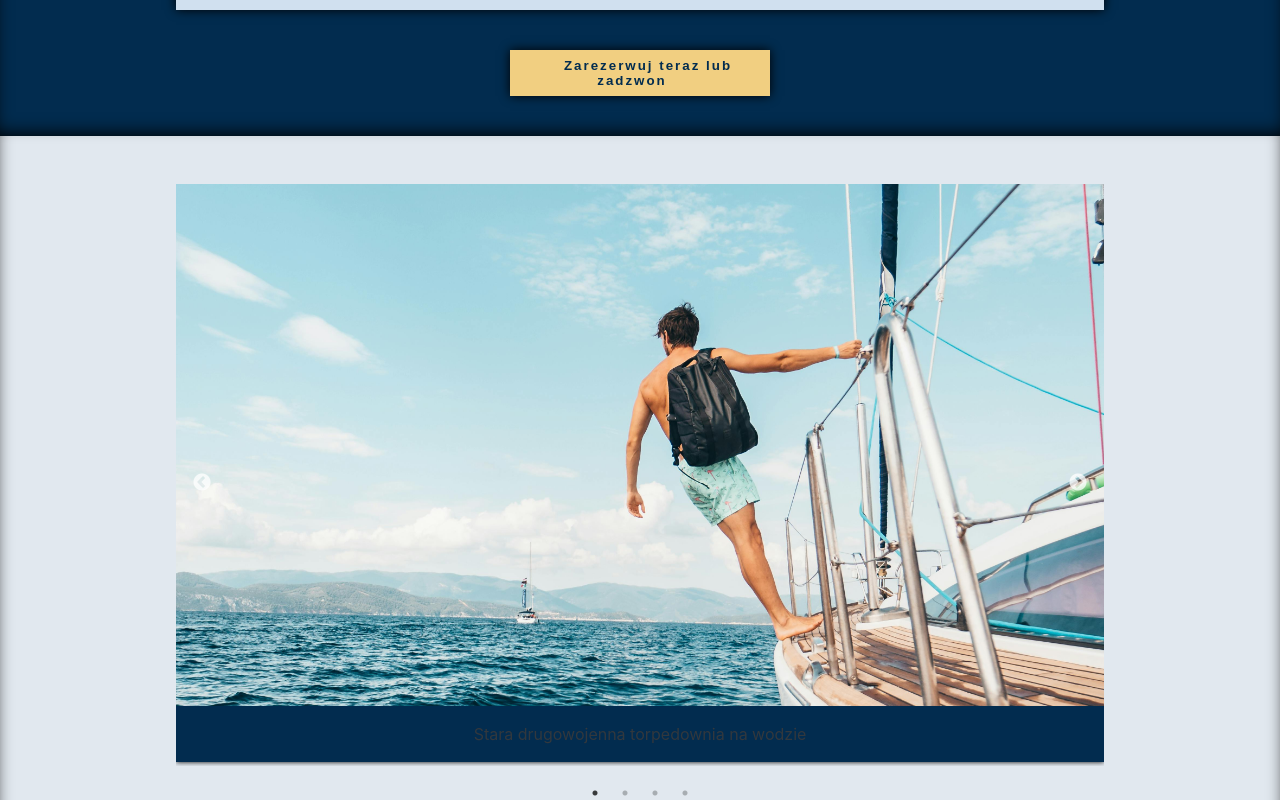
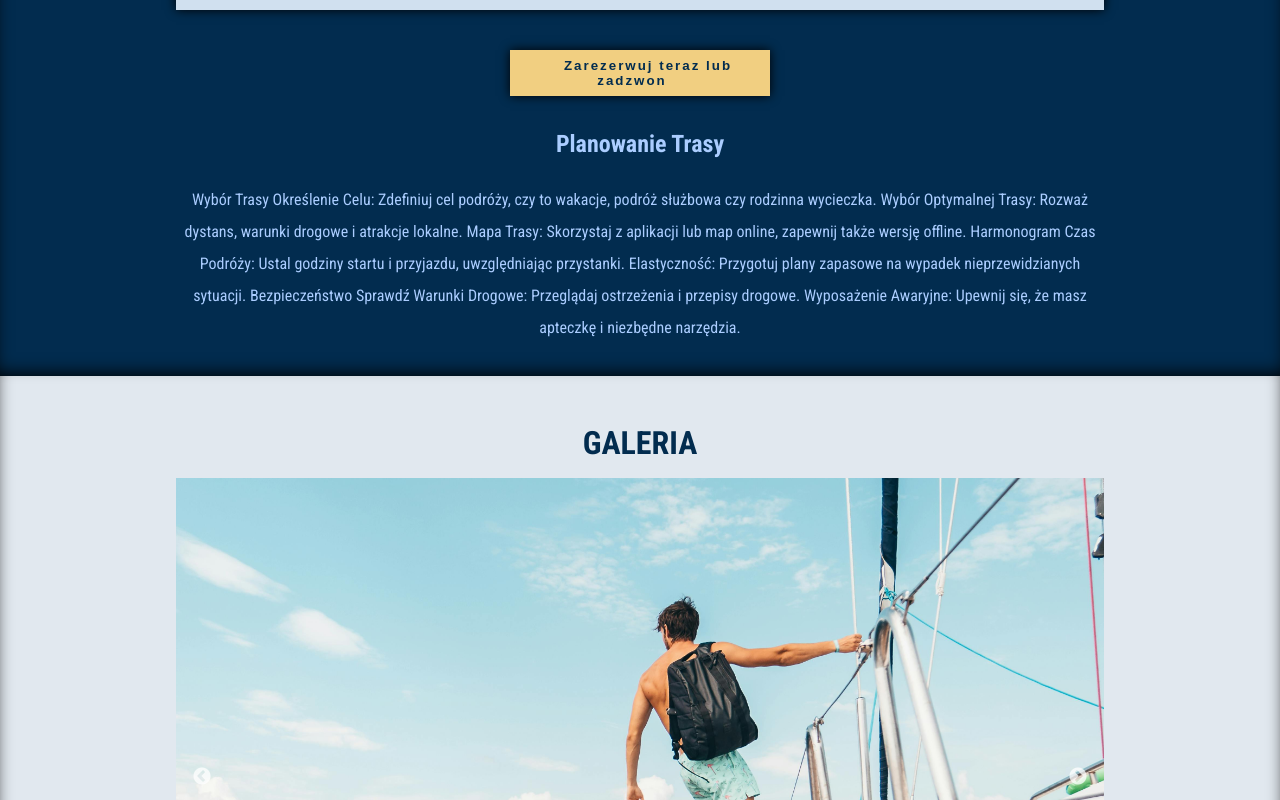
Before and after one commit to Kex027/yachting, a React (Vite) app: page /yachting/pricing in a window 1280 px wide. Shown: the part 1160-1960 px from the top of the page. Built offline with nearby package versions, Linux system fonts and the light colour scheme.

Commit message:
Added text section in pricing under the table and title to gallery

```diff
--- a/components/PricingCarousel.jsx
+++ b/components/PricingCarousel.jsx
@@ -4,6 +4,7 @@ import "slick-carousel/slick/slick.css";
 import "slick-carousel/slick/slick-theme.css";
 import Slider from "react-slick";
 import MotionSection from "./MotionSection.jsx";
+import { useTranslation } from "react-i18next";
 
 const Arrow = (props) => {
   const { className, style, onClick } = props;
@@ -22,6 +23,7 @@ const Arrow = (props) => {
 };
 
 const PricingCarousel = () => {
+  const { t } = useTranslation();
   const settings = {
     dots: true,
     adaptiveHeight: true,
@@ -75,7 +77,9 @@ const PricingCarousel = () => {
         alignItems={"center"}
         mt={{ md: "1rem" }}
         mb={{ md: "1rem" }}
+        gap={2}
       >
+        <h1 className={style.header}>{t("Gallery")?.toUpperCase()}</h1>
         <Slider {...settings} className="slider-container">
           {slides.map(({ img, text }, index) => (
             <Card
@@ -100,7 +104,7 @@ const PricingCarousel = () => {
                 }}
               >
                 <MotionSection>
-                  <p>{text}</p>
+                  <p className={style.cardText}>{text}</p>
                 </MotionSection>
               </CardContent>
             </Card>
--- a/components/PricingSpecifications.jsx
+++ b/components/PricingSpecifications.jsx
@@ -29,7 +29,6 @@ const PricingSpecifications = () => {
             <h2 className={style.title}>{t("Subtitle pricing")}</h2>
           </MotionSection>
         </Stack>
-
         <Table className={style.table} variant={"solid"}>
           <thead>
             <tr>
@@ -65,7 +64,6 @@ const PricingSpecifications = () => {
             ))}
           </tbody>
         </Table>
-
         <button className={`${style.btn} btn bold`}>
           <MotionButton>
             <span className={`mediumLetterSpacing ${style.btnText}`}>
@@ -73,6 +71,11 @@ const PricingSpecifications = () => {
             </span>
           </MotionButton>
         </button>
+
+        <Stack gap={2} textAlign={"center"} lineHeight={2}>
+          <h2>{t("Planning cruise")}</h2>
+          <p>{t("Description planning cruise")}</p>
+        </Stack>
       </Stack>
     </Stack>
   );
--- a/src/assets/translations.js
+++ b/src/assets/translations.js
@@ -57,6 +57,19 @@ export const translationsEN = {
     "Submit button": "Submit!",
     "Our pricing": "Our pricing",
     "Subtitle pricing": "Pricing plan",
+    Gallery: "Gallery",
+    "Planning cruise": "Planning cruise",
+    "Description planning cruise":
+      "Route Selection\n" +
+      "Define Your Destination: Determine the purpose of your trip, whether it's vacation, business travel, or a family outing.\n" +
+      "Choose the Optimal Route: Consider distance, road conditions, and local attractions.\n" +
+      "Map Your Route: Use apps or online maps, and ensure you have an offline version.\n" +
+      "Schedule\n" +
+      "Travel Time: Set departure and arrival times, factoring in stops.\n" +
+      "Flexibility: Prepare backup plans for unforeseen circumstances.\n" +
+      "Safety\n" +
+      "Check Road Conditions: Review warnings and traffic regulations.\n" +
+      "Emergency Equipment: Make sure you have a first aid kit and necessary tools.\n",
   },
 };
 
@@ -118,5 +131,18 @@ export const translationsPL = {
     "Submit button": "Wyślij!",
     "Our pricing": "Nasz cennik",
     "Subtitle pricing": "Oferta cenowa",
+    Gallery: "Galeria",
+    "Planning cruise": "Planowanie Trasy",
+    "Description planning cruise":
+      "Wybór Trasy\n" +
+      "Określenie Celu: Zdefiniuj cel podróży, czy to wakacje, podróż służbowa czy rodzinna wycieczka.\n" +
+      "Wybór Optymalnej Trasy: Rozważ dystans, warunki drogowe i atrakcje lokalne.\n" +
+      "Mapa Trasy: Skorzystaj z aplikacji lub map online, zapewnij także wersję offline.\n" +
+      "Harmonogram\n" +
+      "Czas Podróży: Ustal godziny startu i przyjazdu, uwzględniając przystanki.\n" +
+      "Elastyczność: Przygotuj plany zapasowe na wypadek nieprzewidzianych sytuacji.\n" +
+      "Bezpieczeństwo\n" +
+      "Sprawdź Warunki Drogowe: Przeglądaj ostrzeżenia i przepisy drogowe.\n" +
+      "Wyposażenie Awaryjne: Upewnij się, że masz apteczkę i niezbędne narzędzia.",
   },
 };
--- a/styles/pricingCarousel.module.css
+++ b/styles/pricingCarousel.module.css
@@ -8,7 +8,15 @@
   max-width: var(--max-width-content);
 }
 
+.header {
+  color: var(--primary);
+}
+
 .img {
   object-fit: contain;
   width: 100%;
 }
+
+.cardText {
+  color: var(--neutral);
+}
```
